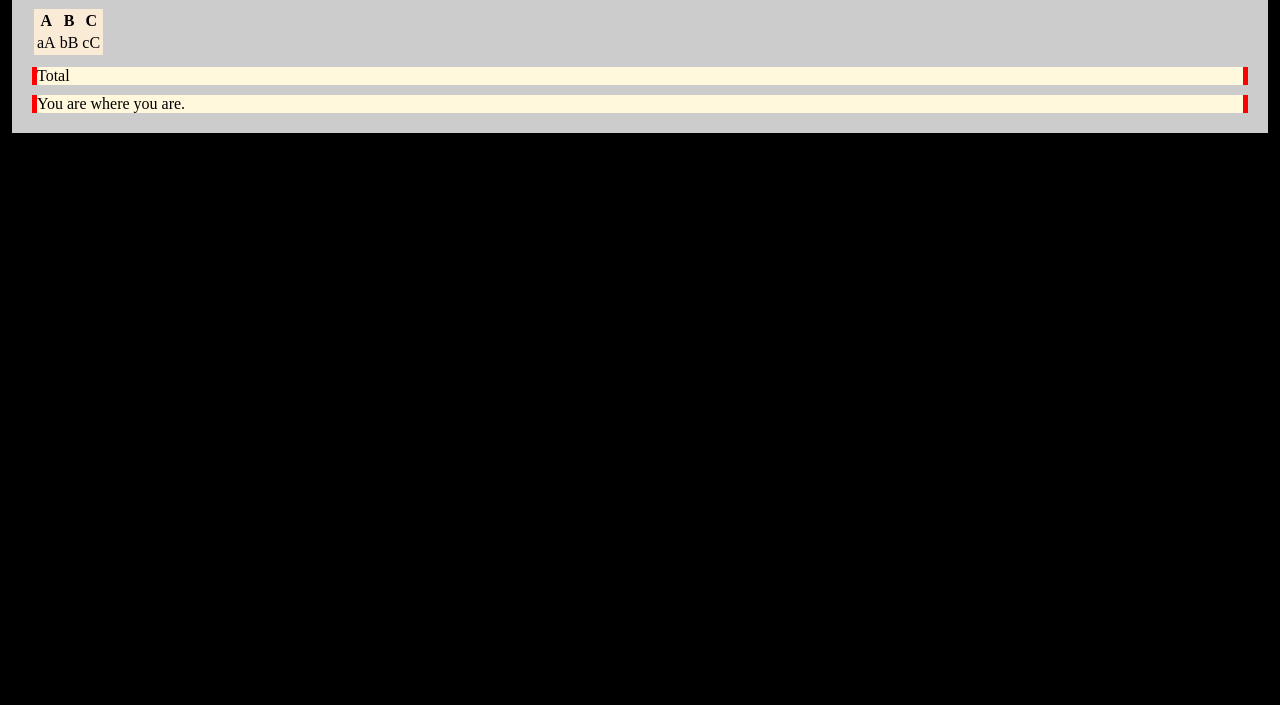
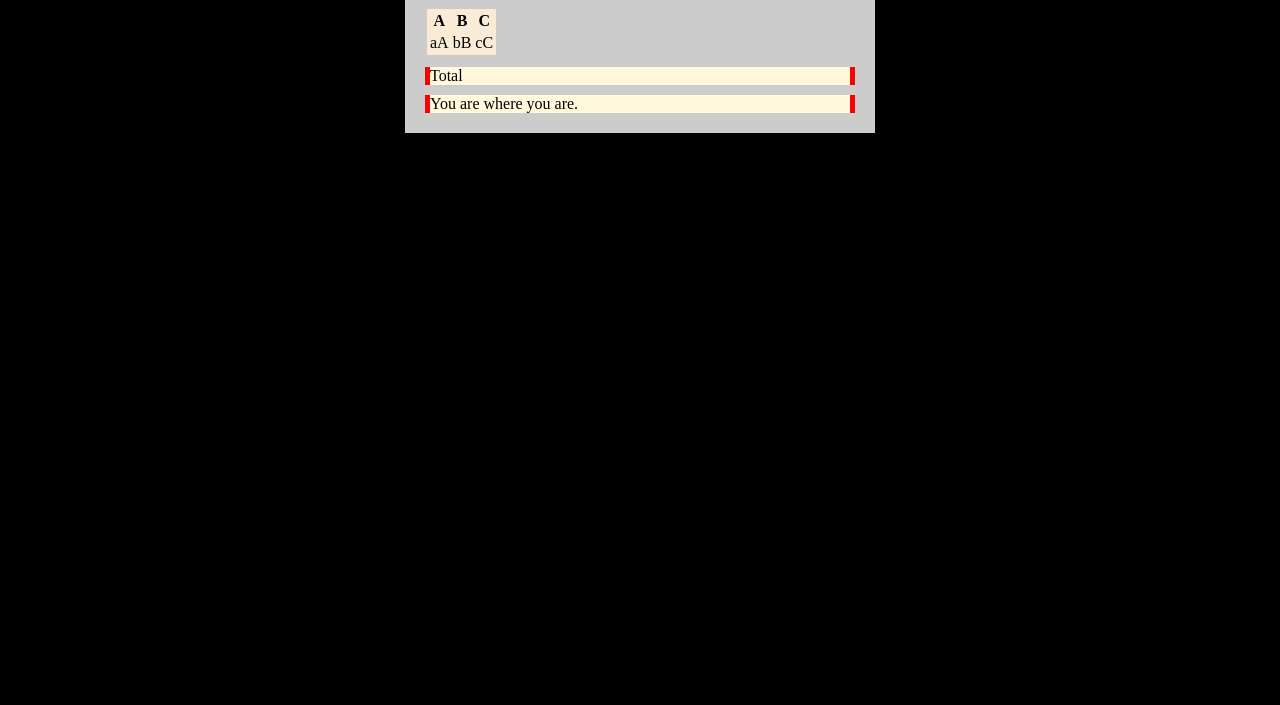
Before and after one commit to BHS-CompSci/Reciet, a plain HTML site: page index.html in a window 1280 px wide. Shown: the part 95-800 px from the top of the page. Drawn offline with Linux system fonts and the light colour scheme.

Commit message:
Update style.css

```diff
--- a/Style/style.css
+++ b/Style/style.css
@@ -6,8 +6,8 @@ body {
 #receipt {
     background-color: #CCCCCC;
     padding: 10px;
-    margin: 12px;
-    width: 450;
+    margin: 12px auto 12px auto;
+    width: 450px;
 }
 
 div {
```
